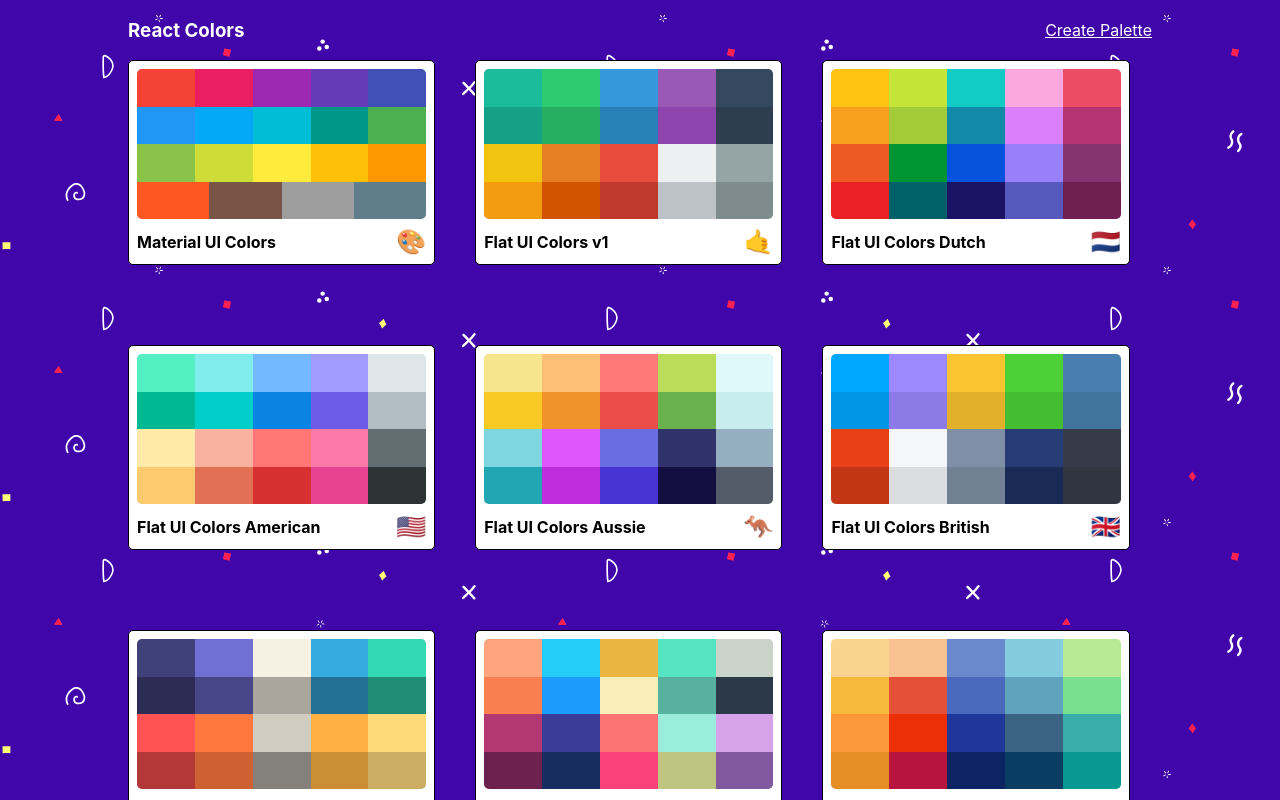
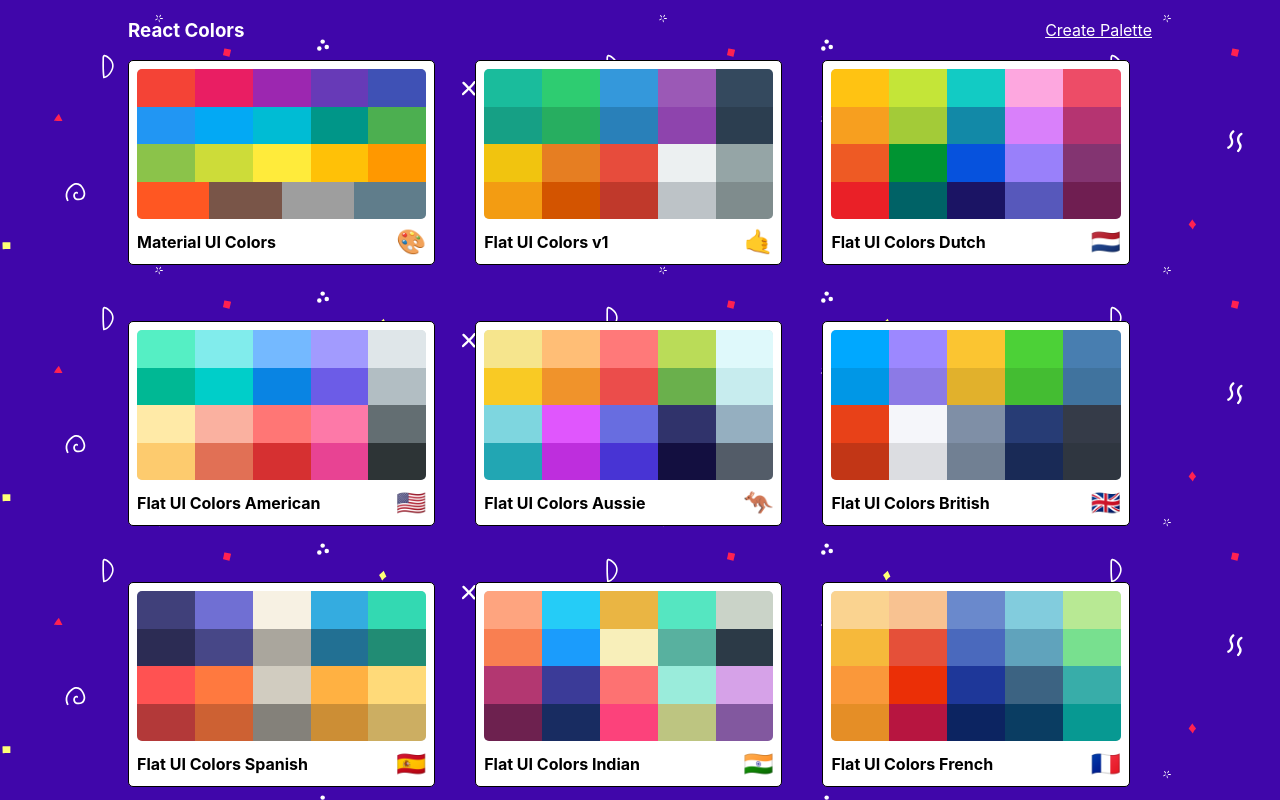
Before and after one commit to nawanit123/colorPalette, a React (Create React App) app: page /#/ in a window 1280 px wide. Built offline with nearby package versions, Linux system fonts and the light colour scheme.

Commit message:
Fixed scrolling bug on Palettes component for safari

```diff
--- a/src/styles/PaletteListStyles.js
+++ b/src/styles/PaletteListStyles.js
@@ -23,7 +23,7 @@
   },
   container: {
     width: '50%',
-    marginBottom: '40px',
+    marginBottom: '100px',
     display: 'flex',
     alignItems: 'flex-start',
     flexDirection: 'column',
@@ -51,7 +51,7 @@
     display: 'grid',
     gridTemplateColumns: 'repeat(3, 30%)',
     columnGap: '2.5rem',
-    rowGap: '5rem',
+    rowGap: '3.5rem',
     [sizes.down('md')]: {
       gridTemplateColumns: 'repeat(2, 50%)',
     },
```
